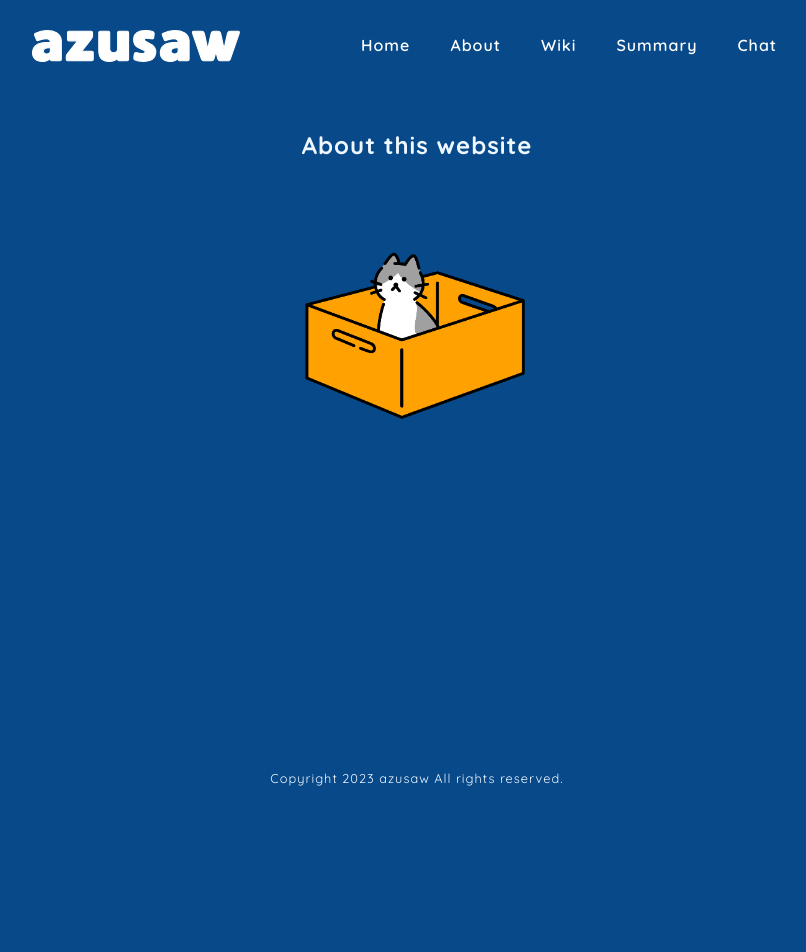
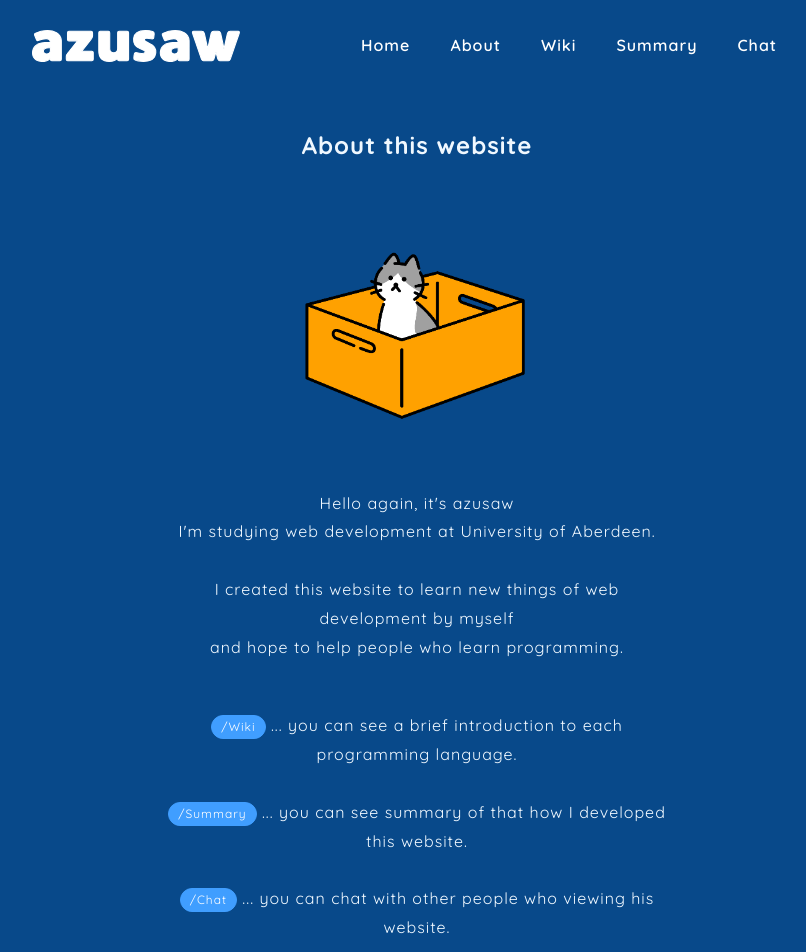
Before and after one commit to azusaw/chat-app, a Vue app in the folder front/: page /about in a window 1280 px wide. Shown: the top 952 px of the page, without its empty margins (223-1029 px from the left). Before the commit the page ends 810 px from the top, so only its background shows below. Built offline with nearby package versions, Linux system fonts and the light colour scheme.

Commit message:
edit about page

```diff
--- a/front/src/views/AboutView.vue
+++ b/front/src/views/AboutView.vue
@@ -12,6 +12,24 @@ export default {
   <div class="container">
     <h1>About this website</h1>
     <img src="/public/about.png" alt="cat_in_box" width="300" />
+    <div class="text-container">
+      <p>
+        Hello again, it's azusaw<br />
+        I'm studying web development at University of Aberdeen.<br />
+        <br />
+        I created this website to learn new things of web development by
+        myself<br />
+        and hope to help people who learn programming.<br />
+      </p>
+      <p class="nav-info">
+        <el-tag effect="dark" round>/Wiki</el-tag> ... you can see a brief
+        introduction to each programming language.<br /><br />
+        <el-tag effect="dark" round>/Summary</el-tag> ... you can see summary of
+        that how I developed this website.<br /><br />
+        <el-tag effect="dark" round>/Chat</el-tag> ... you can chat with other
+        people who viewing his website.
+      </p>
+    </div>
   </div>
 </template>
 
@@ -19,4 +37,13 @@ export default {
 .container {
   text-align: center;
 }
+.text-container {
+  max-width: 500px;
+  text-align: center;
+  margin: 0 auto;
+  line-height: 1.8;
+}
+.nav-info {
+  margin: 50px 0 30px;
+}
 </style>
```
